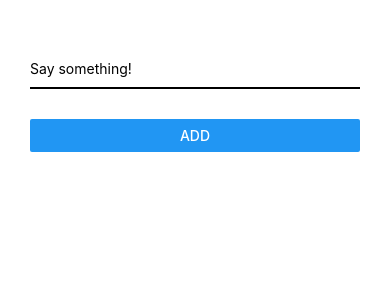
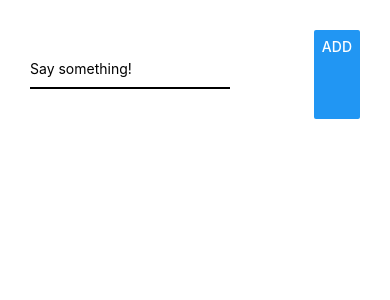
Before and after one commit to dustyfingers/react-native-goals-app, a React Native app: screen / in a window 390 px wide. Shown: the top 300 px of the page. Built offline with nearby package versions, Linux system fonts and the light colour scheme.

Commit message:
learned about stylesheet objects in react native

```diff
--- a/App.js
+++ b/App.js
@@ -3,11 +3,14 @@ import React from 'react';
 import { StyleSheet, Text, View, TextInput, Button } from 'react-native';
 
 export default function App() {
+  const handlePress = () => {
+    console.log('handlePress called!')
+  }
   return (
     <View style={styles.pageContainer}>
-      <View>
+      <View style={styles.inputContainer}>
         <TextInput placeholder="Say something!" style={styles.textInput}/>
-        <Button title="Add"/>
+        <Button title="Add" onPress={handlePress}/>
       </View>
       <View>
 
@@ -20,7 +23,12 @@ const styles = StyleSheet.create({
   pageContainer: {
     padding: 30
   },
+  inputContainer: {
+    flexDirection: 'row',
+    justifyContent: 'space-between'
+  },
   textInput: {
+    width: 200,
     borderBottomColor: 'black',
     borderBottomWidth: 2,
     marginBottom: 30,
```
